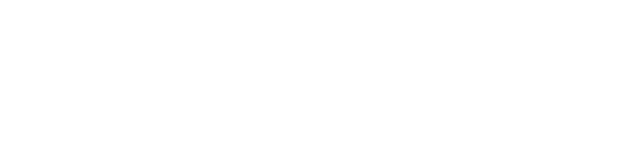
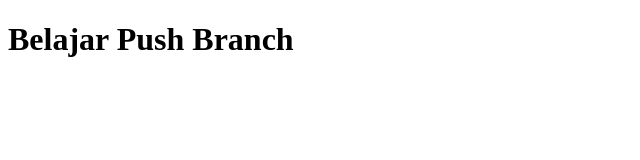
Before and after one commit to hiramaulana/belajar-git, a plain HTML site: page belajar.html in a window 1280 px wide. Shown: the whole page, without its empty margins (0-640 px from the left). Drawn offline with Linux system fonts and the light colour scheme.

Commit message:
add h1 belajar.html

```diff
--- a/belajar.html
+++ b/belajar.html
@@ -5,6 +5,6 @@
     <title>Belajar Push Branch</title>
   </head>
   <body>
-
+    <h1>Belajar Push Branch</h1>
   </body>
 </html>
```
